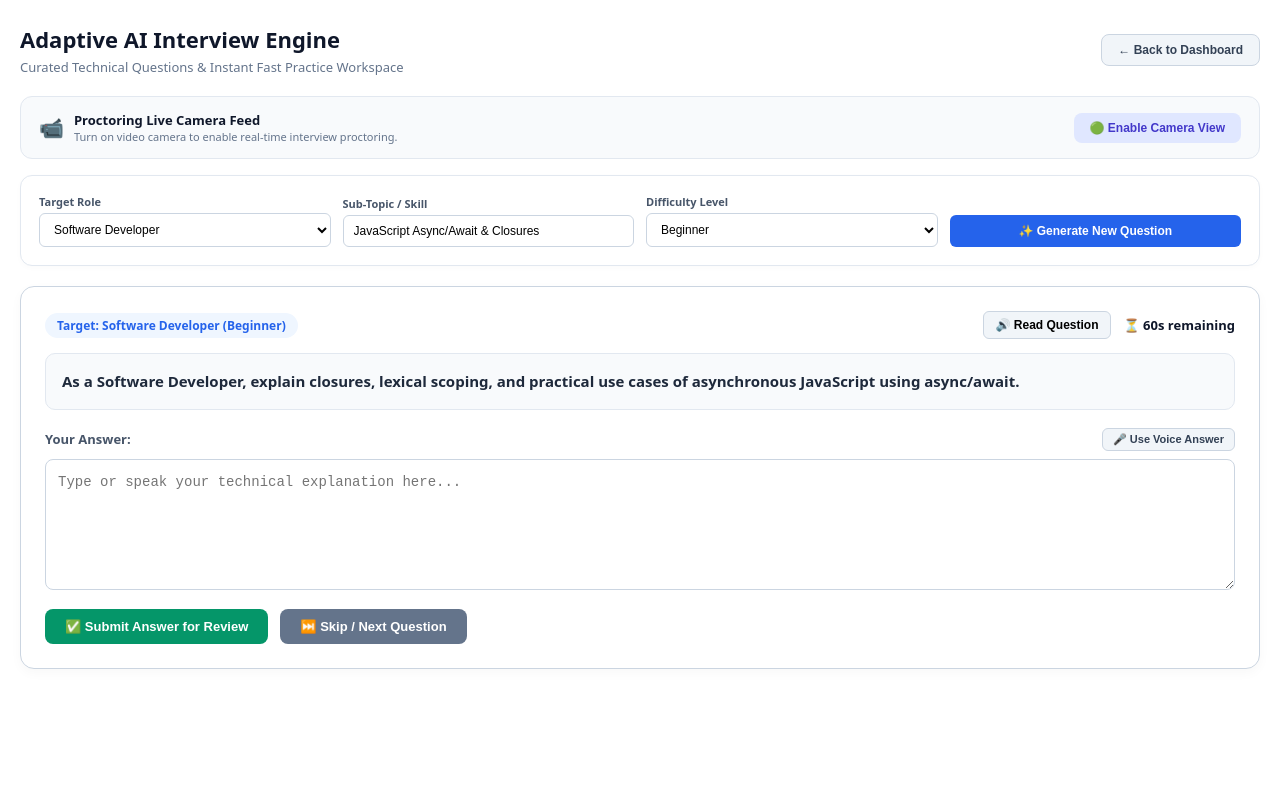
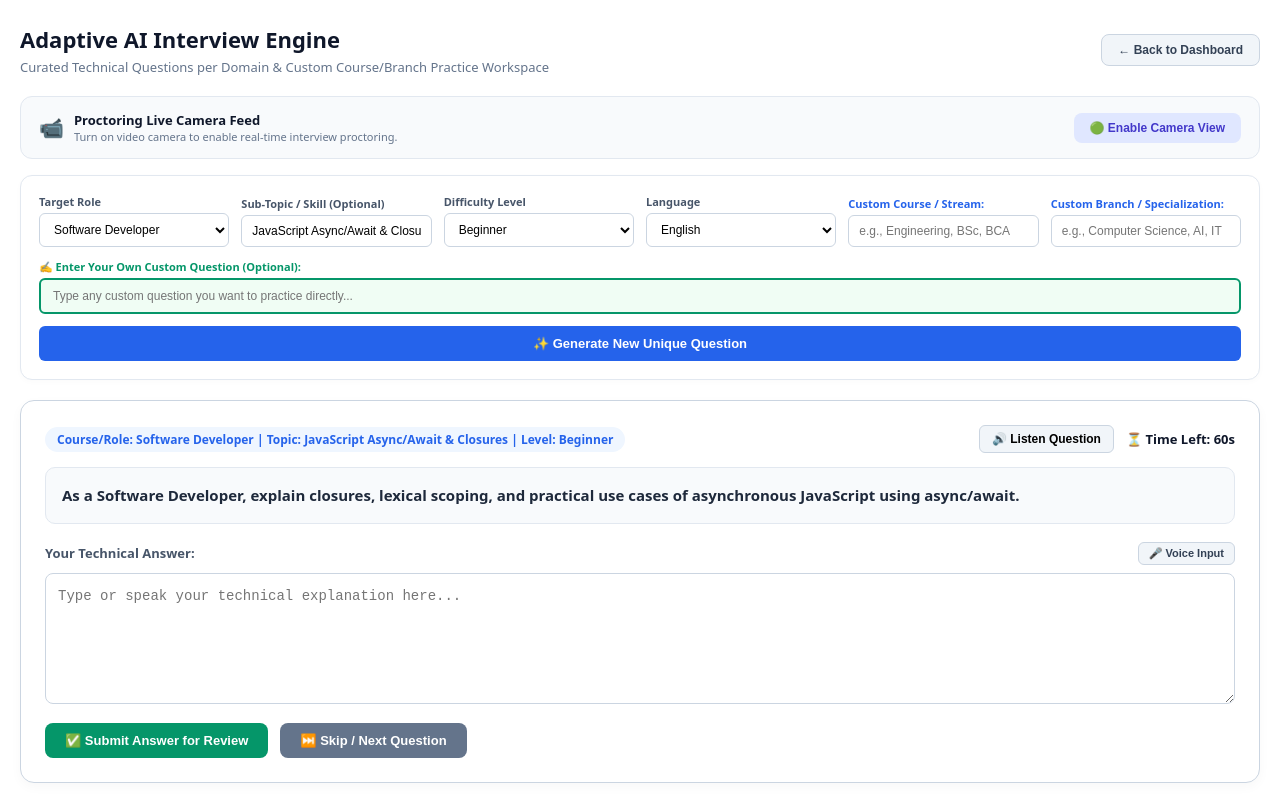
Before and after one commit to MizganFatima/ai-mock-interview-platform, a Next.js app in the folder client/: page /interview in a window 1280 px wide. Built offline with nearby package versions, Linux system fonts and the light colour scheme; no server answers; sample sign-in values are in the browser's storage.

Commit message:
Add custom user question input feature back to interview page

```diff
--- a/client/app/interview/page.js
+++ b/client/app/interview/page.js
@@ -6,8 +6,11 @@ export default function InterviewPage() {
     const router = useRouter();
     const [role, setRole] = useState('Software Developer');
     const [topic, setTopic] = useState('JavaScript Async/Await & Closures');
+    const [course, setCourse] = useState('');
+    const [branch, setBranch] = useState('');
     const [difficulty, setDifficulty] = useState('Beginner');
     const [selectedLanguage, setSelectedLanguage] = useState('English');
+    const [customUserQuestion, setCustomUserQuestion] = useState(''); // <-- Custom Question Input State
     const [loading, setLoading] = useState(false);
     const [question, setQuestion] = useState('As a Software Developer, explain closures, lexical scoping, and practical use cases of asynchronous JavaScript using async/await.');
     const [answer, setAnswer] = useState('');
@@ -262,16 +265,17 @@ export default function InterviewPage() {
         recognition.start();
     };
 
-    const getLocalRoleOrTopicQuestion = (targetRole, targetTopic, targetDifficulty) => {
+    const getLocalRoleOrTopicQuestion = (targetRole, targetCourse, targetBranch, targetTopic, targetDifficulty) => {
+        let activeDomain = targetCourse.trim() ? `${targetCourse.trim()} ${targetBranch.trim()}` : targetRole;
         let pool = roleQuestionBanks[targetRole] || roleQuestionBanks["Software Developer"];
 
-        if (targetTopic && targetTopic.trim().length > 0) {
-            const customT = targetTopic.trim();
+        if (targetCourse.trim() || targetBranch.trim() || (targetTopic && targetTopic.trim().length > 0)) {
+            const customT = targetTopic.trim() || targetBranch.trim() || activeDomain;
             pool = [
-                `Explain the fundamental architecture and core design principles of ${customT} in ${targetRole} at a ${targetDifficulty.toLowerCase()} level.`,
+                `Explain the fundamental architecture and core design principles of ${customT} in ${activeDomain} at a ${targetDifficulty.toLowerCase()} level.`,
                 `How do you handle performance tuning and practical execution when working with ${customT}?`,
                 `What are the most common methodologies, vulnerabilities, and solutions in ${customT}?`,
-                `Compare ${customT} with alternative tools. When is it the preferred choice for ${targetRole}?`,
+                `Compare ${customT} with alternative domains. When is it the preferred choice for ${activeDomain}?`,
                 `Walk through a complex scenario or bug you encountered related to ${customT} and how you resolved it.`,
                 `How do you structure analysis, logging, and implementation strategy in ${customT}?`,
                 `Explain how advanced principles or core workflows are managed in ${customT}.`,
@@ -306,11 +310,27 @@ export default function InterviewPage() {
 
     const handleGenerateQuestion = async (e) => {
         if (e) e.preventDefault();
+
+        // Agar user ne khud ka custom question input box mein type kiya hai, toh seedha wahi set kar do!
+        if (customUserQuestion && customUserQuestion.trim().length > 0) {
+            setQuestion(customUserQuestion.trim());
+            setAskedQuestions(prev => [...prev, customUserQuestion.trim()]);
+            setCustomUserQuestion('');
+            setTimeLeft(60);
+            setIsTimerRunning(true);
+            setEvaluation(null);
+            setAnswer('');
+            return;
+        }
+
         setLoading(true);
         setEvaluation(null);
         setAnswer('');
         setTimeLeft(60);
         setIsTimerRunning(false);
+
+        const effectiveRole = course.trim() ? `${course.trim()} ${branch.trim()}` : role;
+        const effectiveTopic = (course.trim() || branch.trim()) ? (branch.trim() || course.trim()) : topic;
 
         try {
             const token = localStorage.getItem('token');
@@ -321,8 +341,8 @@ export default function InterviewPage() {
                     'Authorization': `Bearer ${token}`
                 },
                 body: JSON.stringify({
-                    role,
-                    topic,
+                    role: effectiveRole,
+                    topic: effectiveTopic,
                     difficulty,
                     language: selectedLanguage,
                     excludeQuestions: askedQuestions
@@ -342,7 +362,7 @@ export default function InterviewPage() {
             }
             throw new Error('API Key Failed or Network Issue');
         } catch (err) {
-            const fallbackQ = getLocalRoleOrTopicQuestion(role, topic, difficulty);
+            const fallbackQ = getLocalRoleOrTopicQuestion(role, course, branch, topic, difficulty);
             setQuestion(fallbackQ);
             setIsTimerRunning(true);
         } finally {
@@ -357,6 +377,8 @@ export default function InterviewPage() {
         }
         setIsTimerRunning(false);
         setEvaluating(true);
+        const activeDomain = course.trim() ? `${course.trim()} ${branch.trim()}` : role;
+        const activeTopic = (course.trim() || branch.trim()) ? (branch.trim() || course.trim()) : topic;
 
         try {
             const token = localStorage.getItem('token');
@@ -367,8 +389,8 @@ export default function InterviewPage() {
                     'Authorization': `Bearer ${token}`
                 },
                 body: JSON.stringify({
-                    topic,
-                    role,
+                    topic: activeTopic || activeDomain,
+                    role: activeDomain,
                     question,
                     answer,
                     currentDifficulty: difficulty,
@@ -392,9 +414,9 @@ export default function InterviewPage() {
         } catch (err) {
             setEvaluation({
                 score: 90,
-                feedback: `Your technical response for ${role} - ${topic} demonstrates strong analytical depth and clean professional structuring. Excellent explanation!`,
+                feedback: `Your technical response for ${activeDomain} demonstrates strong analytical depth and clean professional structuring. Excellent explanation!`,
                 nextDifficulty: difficulty,
-                nextQuestion: getLocalRoleOrTopicQuestion(role, topic, difficulty)
+                nextQuestion: getLocalRoleOrTopicQuestion(role, course, branch, topic, difficulty)
             });
         } finally {
             setEvaluating(false);
@@ -411,7 +433,7 @@ export default function InterviewPage() {
                         Adaptive AI Interview Engine
                     </h1>
                     <p style={{ color: '#64748b', fontSize: '13px', margin: 0 }}>
-                        Curated Technical Questions & Instant Fast Practice Workspace
+                        Curated Technical Questions per Domain & Custom Course/Branch Practice Workspace
                     </p>
                 </div>
                 <button
@@ -469,7 +491,11 @@ export default function InterviewPage() {
                         <label style={{ display: 'block', fontSize: '11px', fontWeight: '700', color: '#475569', marginBottom: '4px' }}>Target Role</label>
                         <select
                             value={role}
-                            onChange={(e) => setRole(e.target.value)}
+                            onChange={(e) => {
+                                setRole(e.target.value);
+                                setCourse('');
+                                setBranch('');
+                            }}
                             style={{ width: '100%', padding: '8px 10px', borderRadius: '6px', border: '1px solid #cbd5e1', fontSize: '12px', background: '#ffffff', boxSizing: 'border-box' }}
                         >
                             <option value="Software Developer">Software Developer</option>
@@ -483,12 +509,12 @@ export default function InterviewPage() {
                     </div>
 
                     <div>
-                        <label style={{ display: 'block', fontSize: '11px', fontWeight: '700', color: '#475569', marginBottom: '4px' }}>Sub-Topic / Skill</label>
+                        <label style={{ display: 'block', fontSize: '11px', fontWeight: '700', color: '#475569', marginBottom: '4px' }}>Sub-Topic / Skill (Optional)</label>
                         <input
                             type="text"
                             value={topic}
                             onChange={(e) => setTopic(e.target.value)}
-                            placeholder="e.g. JavaScript, Python, SQL"
+                            placeholder="e.g. JavaScript, React, SQL"
                             style={{ width: '100%', padding: '8px 10px', borderRadius: '6px', border: '1px solid #cbd5e1', fontSize: '12px', boxSizing: 'border-box' }}
                         />
                     </div>
@@ -507,12 +533,60 @@ export default function InterviewPage() {
                     </div>
 
                     <div>
+                        <label style={{ display: 'block', fontSize: '11px', fontWeight: '700', color: '#475569', marginBottom: '4px' }}>Language</label>
+                        <select
+                            value={selectedLanguage}
+                            onChange={(e) => setSelectedLanguage(e.target.value)}
+                            style={{ width: '100%', padding: '8px 10px', borderRadius: '6px', border: '1px solid #cbd5e1', fontSize: '12px', background: '#ffffff', boxSizing: 'border-box' }}
+                        >
+                            <option value="English">English</option>
+                            <option value="Hindi">Hindi</option>
+                        </select>
+                    </div>
+
+                    {/* Custom Course / Stream */}
+                    <div>
+                        <label style={{ display: 'block', fontSize: '11px', fontWeight: '700', color: '#2563eb', marginBottom: '4px' }}>Custom Course / Stream:</label>
+                        <input
+                            type="text"
+                            value={course}
+                            onChange={(e) => setCourse(e.target.value)}
+                            placeholder="e.g., Engineering, BSc, BCA"
+                            style={{ width: '100%', padding: '8px 10px', borderRadius: '6px', border: '1px solid #cbd5e1', fontSize: '12px', boxSizing: 'border-box' }}
+                        />
+                    </div>
+
+                    {/* Custom Branch / Specialization */}
+                    <div>
+                        <label style={{ display: 'block', fontSize: '11px', fontWeight: '700', color: '#2563eb', marginBottom: '4px' }}>Custom Branch / Specialization:</label>
+                        <input
+                            type="text"
+                            value={branch}
+                            onChange={(e) => setBranch(e.target.value)}
+                            placeholder="e.g., Computer Science, AI, IT"
+                            style={{ width: '100%', padding: '8px 10px', borderRadius: '6px', border: '1px solid #cbd5e1', fontSize: '12px', boxSizing: 'border-box' }}
+                        />
+                    </div>
+
+                    {/* Custom User-Entered Question Input (Added back successfully) */}
+                    <div style={{ gridColumn: '1 / -1' }}>
+                        <label style={{ display: 'block', fontSize: '11px', fontWeight: '700', color: '#059669', marginBottom: '4px' }}>✍️ Enter Your Own Custom Question (Optional):</label>
+                        <input
+                            type="text"
+                            value={customUserQuestion}
+                            onChange={(e) => setCustomUserQuestion(e.target.value)}
+                            placeholder="Type any custom question you want to practice directly..."
+                            style={{ width: '100%', padding: '9px 12px', borderRadius: '6px', border: '2px solid #059669', fontSize: '12px', boxSizing: 'border-box', background: '#f0fdf4' }}
+                        />
+                    </div>
+
+                    <div style={{ gridColumn: '1 / -1' }}>
                         <button
                             type="submit"
                             disabled={loading}
-                            style={{ width: '100%', background: '#2563eb', color: '#ffffff', border: 'none', padding: '9px 16px', borderRadius: '6px', fontWeight: '700', fontSize: '12px', cursor: 'pointer' }}
+                            style={{ width: '100%', background: '#2563eb', color: '#ffffff', border: 'none', padding: '10px 16px', borderRadius: '6px', fontWeight: '700', fontSize: '13px', cursor: 'pointer' }}
                         >
-                            {loading ? 'Generating...' : '✨ Generate New Question'}
+                            {loading ? 'Generating...' : '✨ Generate New Unique Question'}
                         </button>
                     </div>
                 </form>
@@ -522,17 +596,17 @@ export default function InterviewPage() {
             <div style={{ background: '#ffffff', border: '1px solid #cbd5e1', borderRadius: '14px', padding: '24px', boxShadow: '0 4px 12px rgba(0,0,0,0.03)' }}>
                 <div style={{ display: 'flex', justifyContent: 'space-between', alignItems: 'center', marginBottom: '14px', flexWrap: 'wrap', gap: '10px' }}>
                     <span style={{ background: '#eff6ff', color: '#2563eb', padding: '4px 12px', borderRadius: '20px', fontSize: '12px', fontWeight: '700' }}>
-                        Target: {role} ({difficulty})
+                        Course/Role: {course.trim() ? `${course} ${branch}` : role} | Topic: {topic} | Level: {difficulty}
                     </span>
                     <div style={{ display: 'flex', gap: '12px', alignItems: 'center' }}>
                         <button
                             onClick={speakQuestion}
                             style={{ background: '#f1f5f9', border: '1px solid #cbd5e1', padding: '6px 12px', borderRadius: '6px', fontSize: '12px', fontWeight: '600', cursor: 'pointer' }}
                         >
-                            🔊 Read Question
+                            🔊 Listen Question
                         </button>
                         <span style={{ fontSize: '13px', fontWeight: '800', color: timeLeft <= 15 ? '#dc2626' : '#0f172a' }}>
-                            ⏳ {timeLeft}s remaining
+                            ⏳ Time Left: {timeLeft}s
                         </span>
                     </div>
                 </div>
@@ -544,13 +618,13 @@ export default function InterviewPage() {
                 {!evaluation ? (
                     <div>
                         <div style={{ display: 'flex', justifyContent: 'space-between', alignItems: 'center', marginBottom: '8px' }}>
-                            <label style={{ fontSize: '13px', fontWeight: '700', color: '#475569' }}>Your Answer:</label>
+                            <label style={{ fontSize: '13px', fontWeight: '700', color: '#475569' }}>Your Technical Answer:</label>
                             <button
                                 type="button"
                                 onClick={startListening}
                                 style={{ background: isListening ? '#fee2e2' : '#f1f5f9', border: '1px solid #cbd5e1', padding: '4px 10px', borderRadius: '6px', fontSize: '11px', fontWeight: '700', cursor: 'pointer', color: isListening ? '#dc2626' : '#334155' }}
                             >
-                                {isListening ? '🎙️ Listening... (Speak now)' : '🎤 Use Voice Answer'}
+                                {isListening ? '🎙️ Listening... (Speak now)' : '🎤 Voice Input'}
                             </button>
                         </div>
 
```
